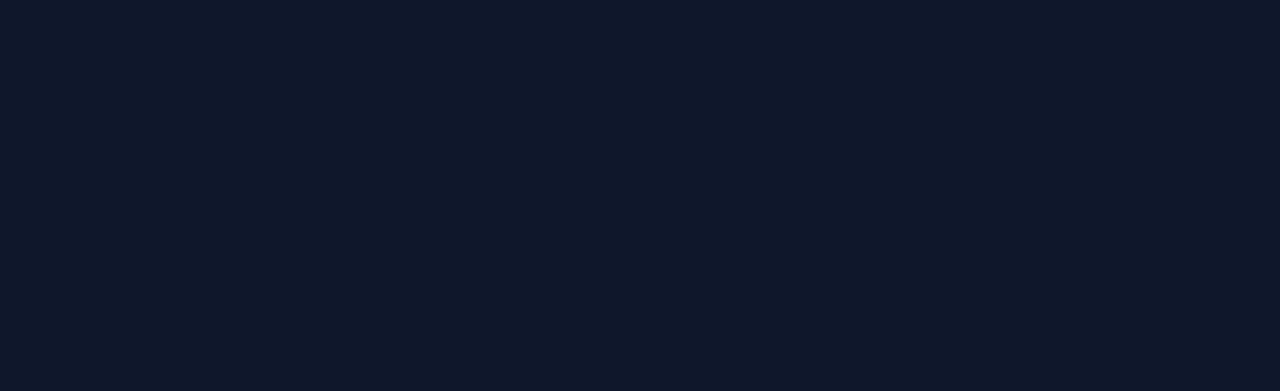
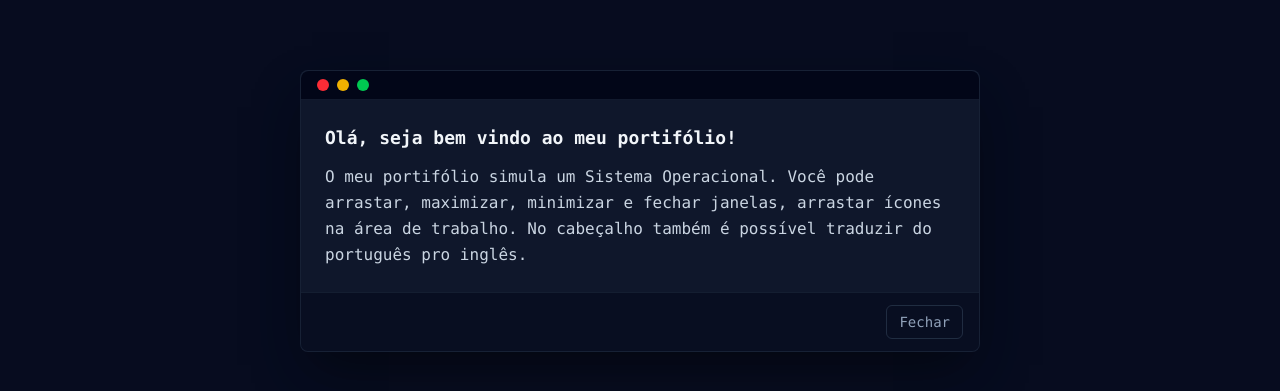
Before and after one commit to leopettersen/portifolio, a React (Vite) app in the folder app/: page / in a window 1280 px wide. Shown: the part 189-580 px from the top of the page. Built offline with nearby package versions, Linux system fonts and the light colour scheme; no server answers.

Commit message:
feat: adicionado uma mensagem de informações para primeira visita

```diff
--- a/app/src/App.tsx
+++ b/app/src/App.tsx
@@ -1,7 +1,7 @@
 import { useState } from 'react';
-
 import { BootScreen } from './components/boot/BootScreen';
 import { DesktopLayout } from './components/desktop/DesktopLayout';
+import { LandingInfoPage } from './components/desktop/LandingInfoPage';
 
 export default function App() {
   const [booted, setBooted] = useState(() => {
@@ -12,16 +12,31 @@
     }
   });
 
+  const [showLanding, setShowLanding] = useState(false);
+
   function handleFinish() {
     try {
       sessionStorage.setItem('boot-done', 'true');
     } catch {
     }
+    setBooted(true);
+    setShowLanding(true);
+  }
 
-        setBooted(true);
+  function closeLanding() {
+    try {
+      sessionStorage.setItem('landing-popup-seen', 'true');
+    } catch {
+    }
+    setShowLanding(false);
   }
 
   return booted
-        ? <DesktopLayout />
+    ? (
+        <>
+          <DesktopLayout />
+          {showLanding && <LandingInfoPage onClose={closeLanding} />}
+        </>
+      )
     : <BootScreen onFinish={handleFinish} />;
 }
--- /dev/null
+++ b/app/src/components/desktop/LandingInfoPage.tsx
@@ -0,0 +1,43 @@
+import { useTranslation } from 'react-i18next';
+
+interface LandingInfoPageProps {
+  onClose: () => void;
+}
+
+export function LandingInfoPage({ onClose }: LandingInfoPageProps) {
+  const { t } = useTranslation();
+
+  return (
+    <div className="fixed inset-0 z-50 bg-slate-950/60 flex items-center justify-center p-3 md:p-4">
+      <div className="bg-slate-900 border border-slate-800/60 rounded-lg shadow-2xl shadow-black/50 max-w-[min(680px,95vw)] w-full font-mono text-zinc-100 overflow-hidden flex flex-col">
+        <div className="flex items-center justify-between px-4 py-2 bg-slate-950 border-b border-slate-800/60 rounded-t-lg">
+          <div className="flex gap-2">
+            <button
+            onClick={onClose}
+            className="w-3 h-3 rounded-full bg-red-500 hover:cursor-pointer"
+            aria-label="Fechar"
+            ></button>
+            <div className="w-3 h-3 rounded-full bg-yellow-500" />
+            <div className="w-3 h-3 rounded-full bg-green-500" />
+          </div>
+        </div>
+        <div className="p-4 md:p-6 space-y-3">
+          <h2 className="text-lg font-semibold text-slate-100">
+            {t('landingInfo.title')}
+          </h2>
+          <p className="text-slate-300 leading-relaxed">
+            {t('landingInfo.info')}
+          </p>
+        </div>
+        <div className="flex justify-end px-4 py-3 border-t border-slate-800/60 bg-slate-950/50">
+          <button
+            onClick={onClose}
+            className="border border-slate-700/60 px-3 py-1.5 rounded-md text-sm text-slate-400 hover:text-slate-200 hover:border-slate-500 hover:cursor-pointer transition-colors"
+          >
+            Fechar
+          </button>
+        </div>
+      </div>
+    </div>
+  );
+}
--- a/app/src/i18n/locales/en.ts
+++ b/app/src/i18n/locales/en.ts
@@ -161,5 +161,9 @@
         'System ready. Welcome, guest.',
     ],
     skip: 'press any key or tap to skip',
-},
+  },
+  landingInfo: {
+    title: 'Hello, welcome to my portfolio!',
+    info: 'My portfolio simulates an Operating System. You can drag, maximize, minimize and close windows, and drag icons on the desktop. In the header, it is also possible to translate from English to Portuguese.'
+  }
 };
--- a/app/src/i18n/locales/pt.ts
+++ b/app/src/i18n/locales/pt.ts
@@ -160,5 +160,9 @@
         'Sistema pronto. Bem-vindo, guest.',
     ],
     skip: 'pressione qualquer tecla ou toque para pular',
-},
+  },
+  landingInfo: {
+    title: 'Olá, seja bem vindo ao meu portifólio!',
+    info: 'O meu portifólio simula um Sistema Operacional. Você pode arrastar, maximizar, minimizar e fechar janelas, arrastar ícones na área de trabalho. No cabeçalho também é possível traduzir do português pro inglês.'
+  }
 };
```
Lines whose indentation alone changed are shown as unchanged.
